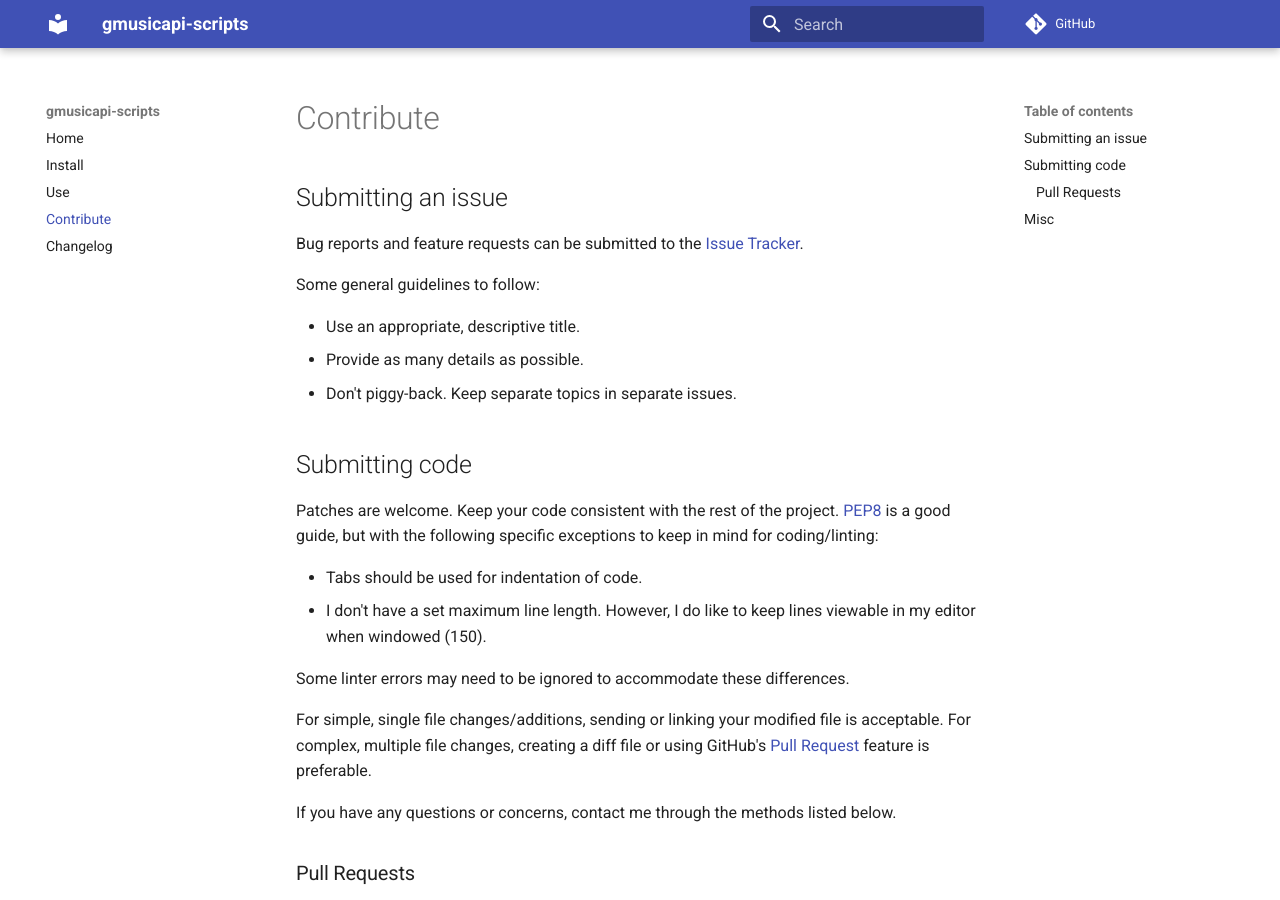
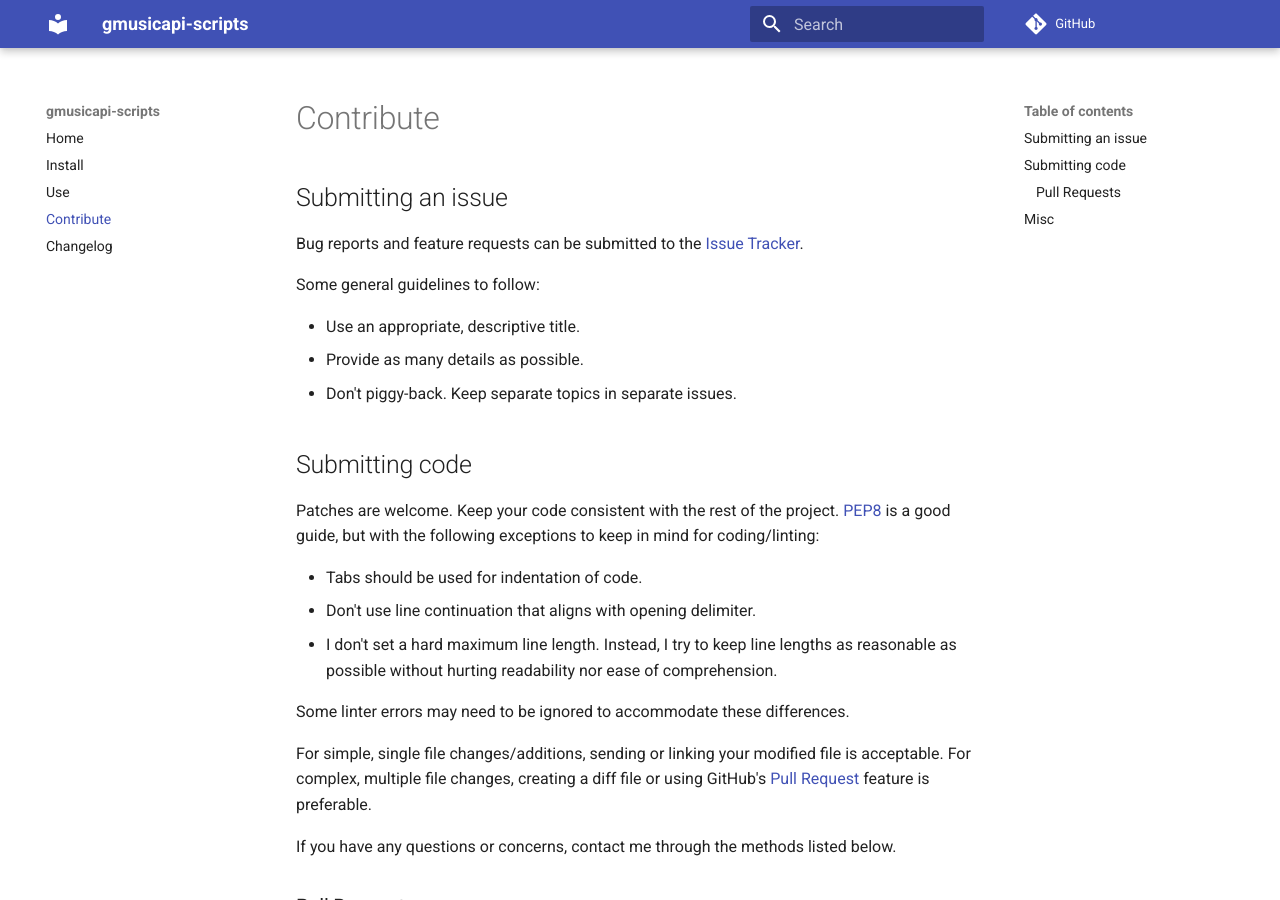
Before and after one commit to thebigmunch/gmusicapi-scripts, an MkDocs documentation site: the page built from docs/contributing.md, in a window 1280 px wide and 900 px high. Built offline with MkDocs 1.6.1 and Material for MkDocs 9.7.7, drawn with Linux system fonts in a browser that asks for light colours; comment, search, counter and statistics services are not loaded; old or Windows-style settings are respelled for this version of MkDocs.

Commit message:
Update contributing style guide

```diff
--- a/docs/contributing.md
+++ b/docs/contributing.md
@@ -10,10 +10,11 @@ Some general guidelines to follow:
 
 ## Submitting code
 
-Patches are welcome. Keep your code consistent with the rest of the project. [PEP8](https://www.python.org/dev/peps/pep-0008/) is a good guide, but with the following specific exceptions to keep in mind for coding/linting:
+Patches are welcome. Keep your code consistent with the rest of the project. [PEP8](https://www.python.org/dev/peps/pep-0008/) is a good guide, but with the following exceptions to keep in mind for coding/linting:
 
 * Tabs should be used for indentation of code.
-* I don't have a set maximum line length. However, I do like to keep lines viewable in my editor when windowed (150).
+* Don't use line continuation that aligns with opening delimiter.
+* I don't set a hard maximum line length. Instead, I try to keep line lengths as reasonable as possible without hurting readability nor ease of comprehension.
 
 Some linter errors may need to be ignored to accommodate these differences.
 
```
Also changed, not shown: .github/CONTRIBUTING.md.
